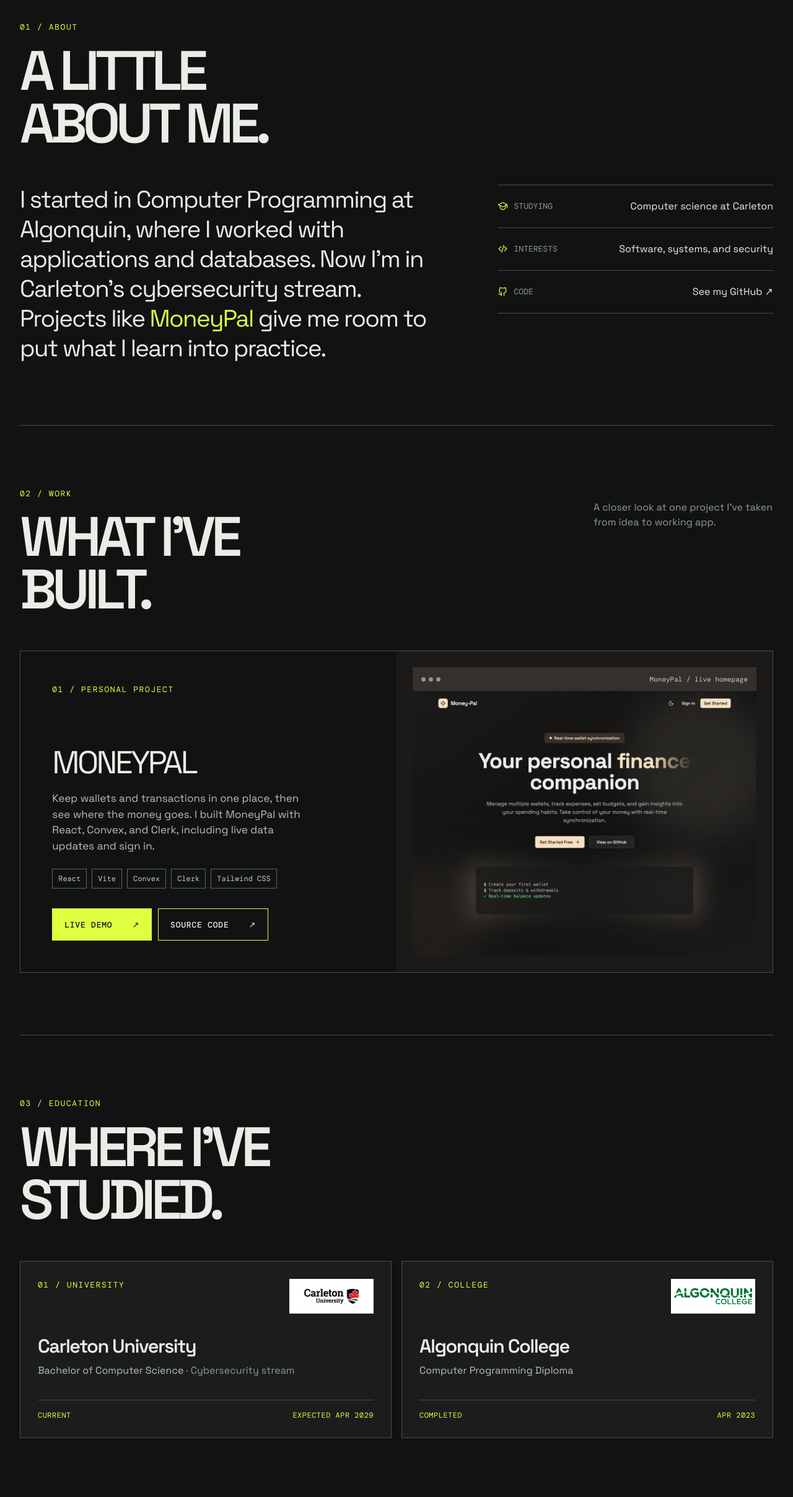
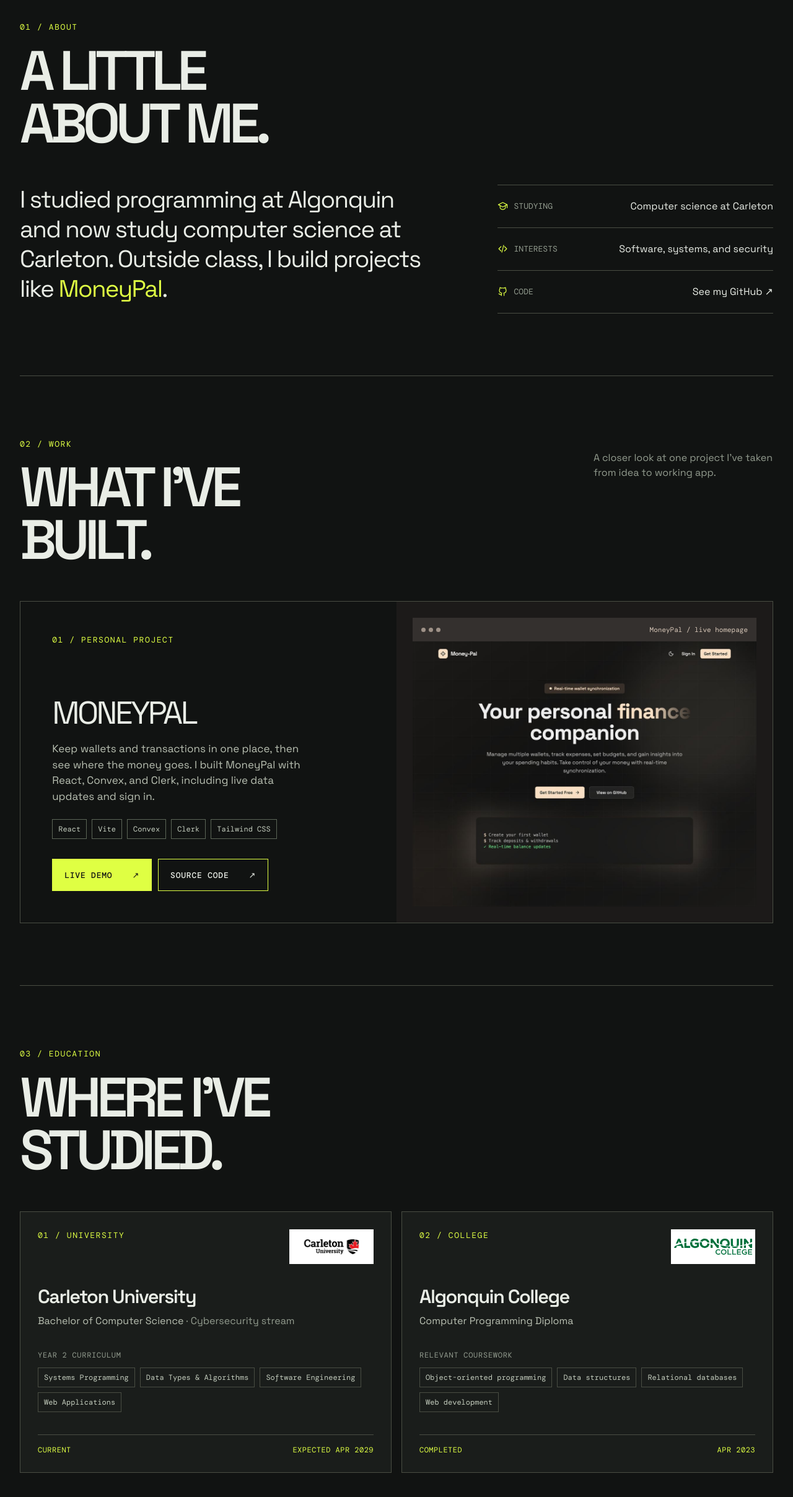
Before and after one commit to bakrmatlab/portfolio, a React (Vite) app: page / in a window 1280 px wide. Shown: the part 914-3330 px from the top of the page at 62% size. Built offline with nearby package versions, Linux system fonts and the light colour scheme.

Commit message:
Shorten about copy and add coursework

```diff
--- a/src/App.tsx
+++ b/src/App.tsx
@@ -44,7 +44,7 @@
       <section className="section shell" id="about" aria-labelledby="about-title">
         <div className="section-head"><div><div className="index">01 / About</div><h2 id="about-title">A little<br />about me.</h2></div></div>
         <div className="about-grid">
-          <p className="about-copy">I started in Computer Programming at Algonquin, where I worked with applications and databases. Now I’m in Carleton’s cybersecurity stream. Projects like <em>MoneyPal</em> give me room to put what I learn into practice.</p>
+          <p className="about-copy">I studied programming at Algonquin and now study computer science at Carleton. Outside class, I build projects like <em>MoneyPal</em>.</p>
           <div className="fact-list">
             <div className="fact"><span><Icon name="school" /> Studying</span><span>Computer science at Carleton</span></div>
             <div className="fact"><span><Icon name="code" /> Interests</span><span>Software, systems, and security</span></div>
@@ -79,11 +79,13 @@
           <article className="education-card">
             <div className="education-card-top"><span className="index">01 / University</span><div className="education-logo"><img src="/carleton.jpg" alt="Carleton University logo" loading="lazy" /></div></div>
             <div className="education-details"><h3>Carleton University</h3><p>Bachelor of Computer Science <span>· Cybersecurity stream</span></p></div>
+            <div className="education-coursework"><span>Year 2 curriculum</span><ul><li>Systems Programming</li><li>Data Types &amp; Algorithms</li><li>Software Engineering</li><li>Web Applications</li></ul></div>
             <div className="education-card-bottom"><span>Current</span><span>Expected Apr 2029</span></div>
           </article>
           <article className="education-card">
             <div className="education-card-top"><span className="index">02 / College</span><div className="education-logo"><img src="/algonquin-wordmark.svg" alt="Algonquin College logo" loading="lazy" /></div></div>
             <div className="education-details"><h3>Algonquin College</h3><p>Computer Programming Diploma</p></div>
+            <div className="education-coursework"><span>Relevant coursework</span><ul><li>Object-oriented programming</li><li>Data structures</li><li>Relational databases</li><li>Web development</li></ul></div>
             <div className="education-card-bottom"><span>Completed</span><span>Apr 2023</span></div>
           </article>
         </div>
--- a/src/style.css
+++ b/src/style.css
@@ -24,6 +24,9 @@
 .education-details h3{font-size:clamp(23px,2.4vw,34px);line-height:1.1;letter-spacing:-.05em;margin:0 0 10px;font-weight:600}
 .education-details p{font-size:16px;color:#b9c0b2;margin:0;line-height:1.45}
 .education-details p span{color:#929b8e}
+.education-coursework>span{display:block;margin-bottom:12px;color:#929b8e;font:12px 'DM Mono',monospace;text-transform:uppercase;letter-spacing:.06em}
+.education-coursework ul{display:flex;flex-wrap:wrap;gap:8px;margin:0;padding:0;list-style:none}
+.education-coursework li{border:1px solid #494d43;padding:7px 9px;color:#c4cdbe;font:12px 'DM Mono',monospace}
 .education-card-bottom{border-top:1px solid #494d43;padding-top:16px;display:flex;justify-content:space-between;gap:16px;font:12px 'DM Mono',monospace;text-transform:uppercase;letter-spacing:.04em;color:#929b8e}
 .education-card-bottom span{color:#dfff43}
 @media(max-width:720px){.education-grid{grid-template-columns:1fr}.education-card{gap:26px}}
```
